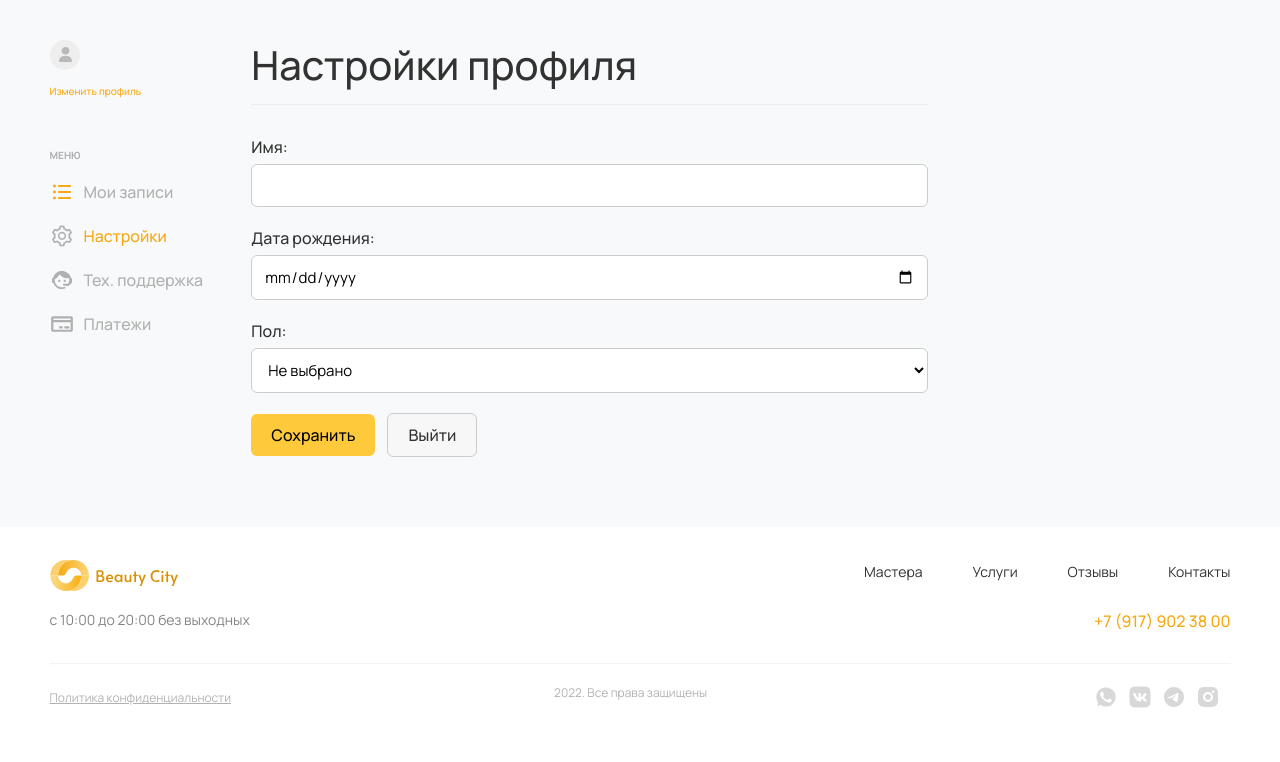
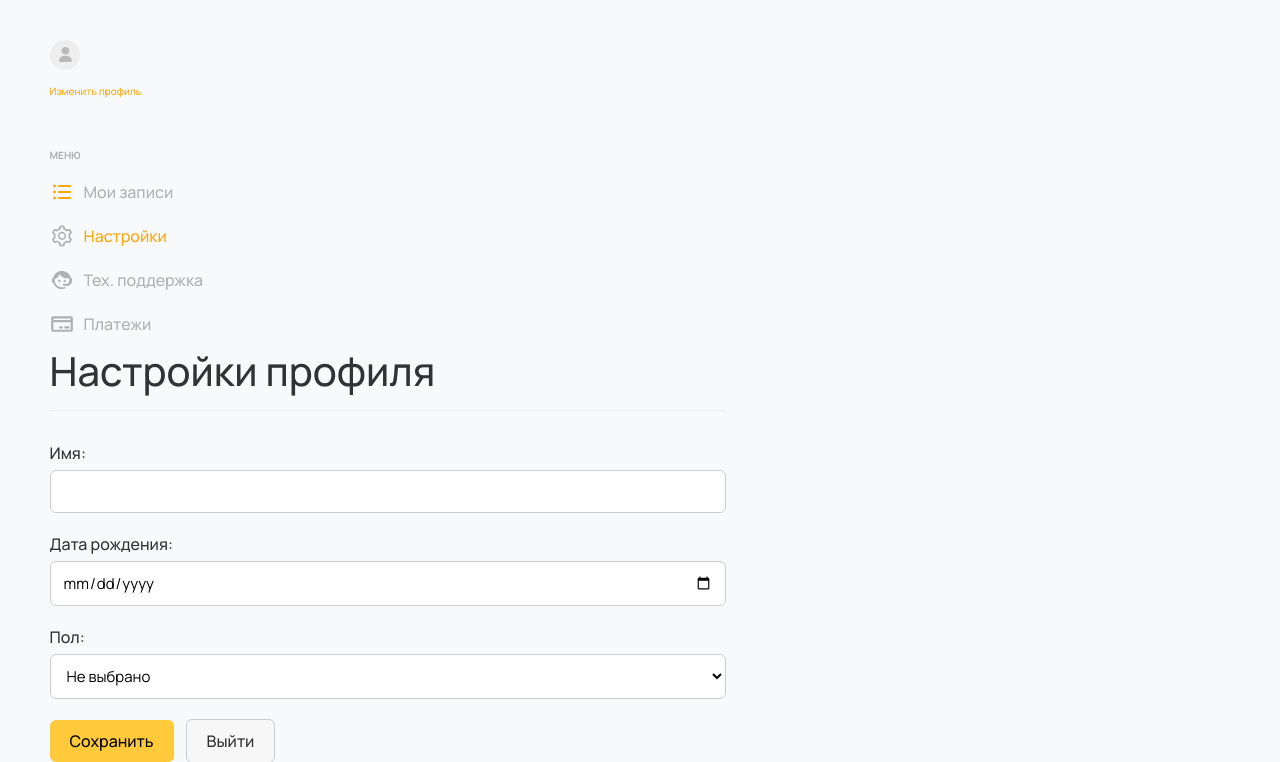
Before and after one commit to RamanSashyn/BeautyCity, a Django app: template templates/settings.html in a window 1280 px wide. Shown: the part 80-842 px from the top of the page. Before the commit the page ends 788 px from the top, so only its background shows below. Run offline with Django 4.2, Linux system fonts and the light colour scheme; the template is opened without the code that fills it, so the values that code supplies are empty.

Commit message:
Возможно поможет с отображением настроек на телефоне

```diff
--- a/templates/settings.html
+++ b/templates/settings.html
@@ -8,8 +8,10 @@
     <div class="container">
         <div class="notes">
             <div class="row">
-                <div class="col-md-2">
-                    {% include "partials/account_sidebar.html" %}
+                <div class="col-12 col-mb-3 mb-4">
+                    <div class="account-sidebar">
+                        {% include "partials/account_sidebar.html" %}
+                    </div>
                 </div>
                 <div class="col-md-12 col-lg-7">
                     <div class="notes__main">
```
